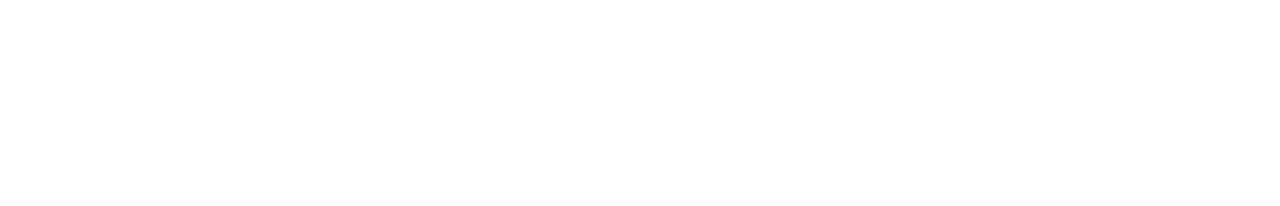
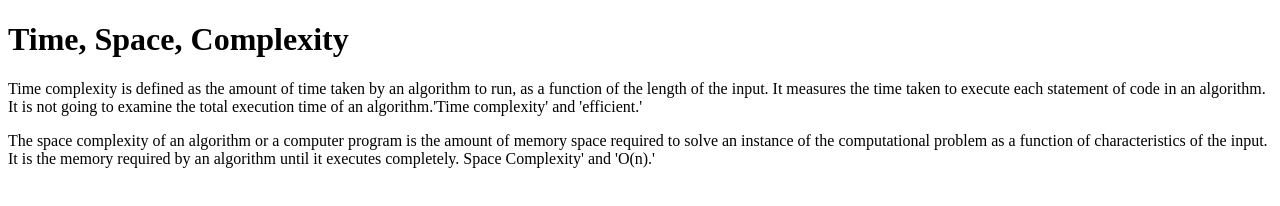
Before and after one commit to acciojob/time-and-space-complexity-ankushjoshi706, a website: page main.html in a window 1280 px wide. Drawn offline with Linux system fonts and the light colour scheme.

Commit message:
created a submission

```diff
--- a/main.html
+++ b/main.html
@@ -8,7 +8,11 @@
 
 <body>
 	<!-- the entire body must be written by student -->
-    <script type="text/javascript" src="./script.js">
+
+	<h1>Time, Space, Complexity</h1>
+	<p>Time complexity is defined as the amount of time taken by an algorithm to run, as a function of the length of the input. It measures the time taken to execute each statement of code in an algorithm. It is not going to examine the total execution time of an algorithm.'Time complexity' and 'efficient.'</p>
+    <p>The <span text="bold">space complexity</span> of an algorithm or a computer program is the amount of memory space required to solve an instance of the computational problem as a function of characteristics of the input. It is the memory required by an algorithm until it executes completely. Space Complexity' and 'O(n).'</p>
+	<script type="text/javascript" src="./script.js">
 </script>
 
 </body>
```
